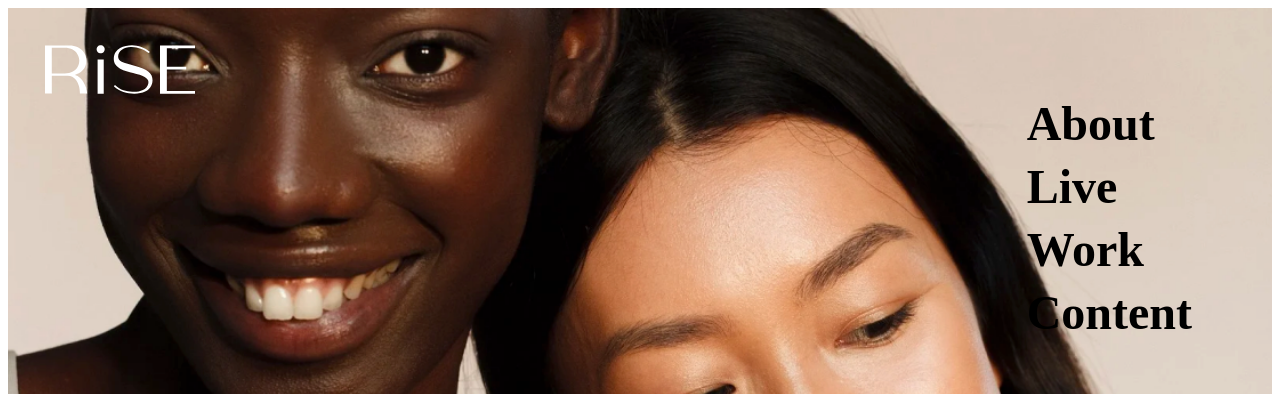
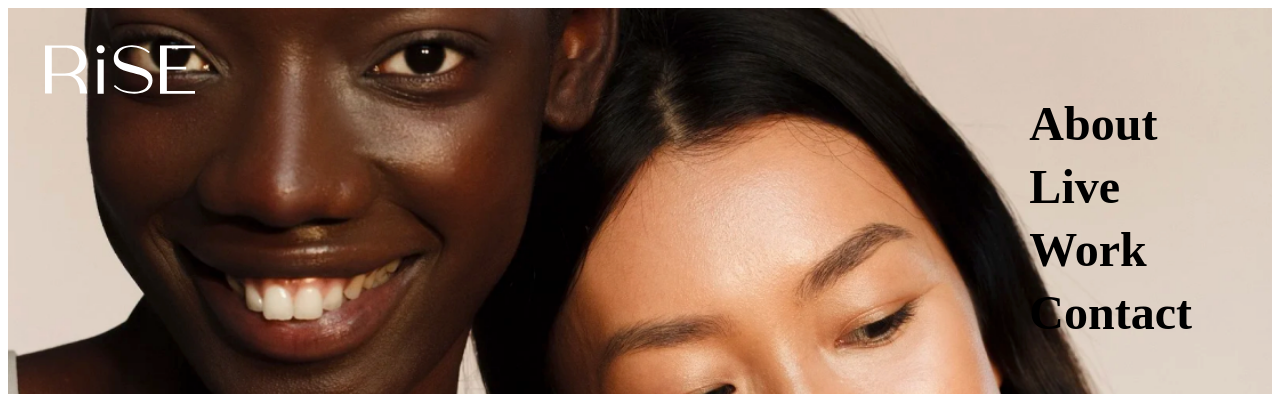
Before and after one commit to BELIEVER-FASTER/RISE_WEB, a Next.js app: page /main in a window 1280 px wide. Shown: the top 394 px of the page. Built offline with nearby package versions, Linux system fonts and the light colour scheme; a web font is replaced by a local one.

Commit message:
Update routing and Refactor navigation reder to array
- add navigation-data
- update routing navigation

```diff
--- a/components/Layout/Header.tsx
+++ b/components/Layout/Header.tsx
@@ -1,32 +1,31 @@
+import React from 'react';
+import Link from 'next/link';
+import { useRouter } from 'next/dist/client/router';
 import Logo from 'components/Common/Logo';
 import Icon from 'components/Icon/Icon';
-import React from 'react';
+import { navData } from 'utils/navData';
 import { LogoContainer, NavContainer } from './styles';
 
 export default function Header(): JSX.Element {
+  const router = useRouter();
+
   return (
     <>
-      <LogoContainer>
-        <Logo />
-      </LogoContainer>
+      <Link href="/">
+        <LogoContainer>
+          <Logo />
+        </LogoContainer>
+      </Link>
       <NavContainer>
         <ul>
-          <li>
-            <span>About</span>
-            <Icon name="link_arrow" width={40} height={40} />
-          </li>
-          <li>
-            <span>Live</span>
-            <Icon name="link_arrow" width={40} height={40} />
-          </li>
-          <li>
-            <span>Work</span>
-            <Icon name="link_arrow" width={40} height={40} />
-          </li>
-          <li>
-            <span>Content</span>
-            <Icon name="link_arrow" width={40} height={40} />
-          </li>
+          {navData.map(navItem => (
+            <Link href={navItem.link} key={navItem.id}>
+              <li className={router.asPath === navItem.link ? 'nav__active' : ''}>
+                <span>{navItem.name}</span>
+                <Icon name="link_arrow" width={40} height={40} />
+              </li>
+            </Link>
+          ))}
         </ul>
       </NavContainer>
     </>
--- a/components/Layout/styles.ts
+++ b/components/Layout/styles.ts
@@ -47,6 +47,9 @@ export const NavContainer = styled.nav`
       }
     }
   }
+  li.nav__active {
+    color: #fa370b;
+  }
 `;
 export const FooterContainer = styled.footer`
   position: absolute;
--- /dev/null
+++ b/utils/navData.ts
@@ -0,0 +1,6 @@
+export const navData = [
+  { id: 'nav1', name: 'About', link: '/about' },
+  { id: 'nav2', name: 'Live', link: '/live' },
+  { id: 'nav3', name: 'Work', link: '/work' },
+  { id: 'nav4', name: 'Contact', link: '/contact' },
+];
```
